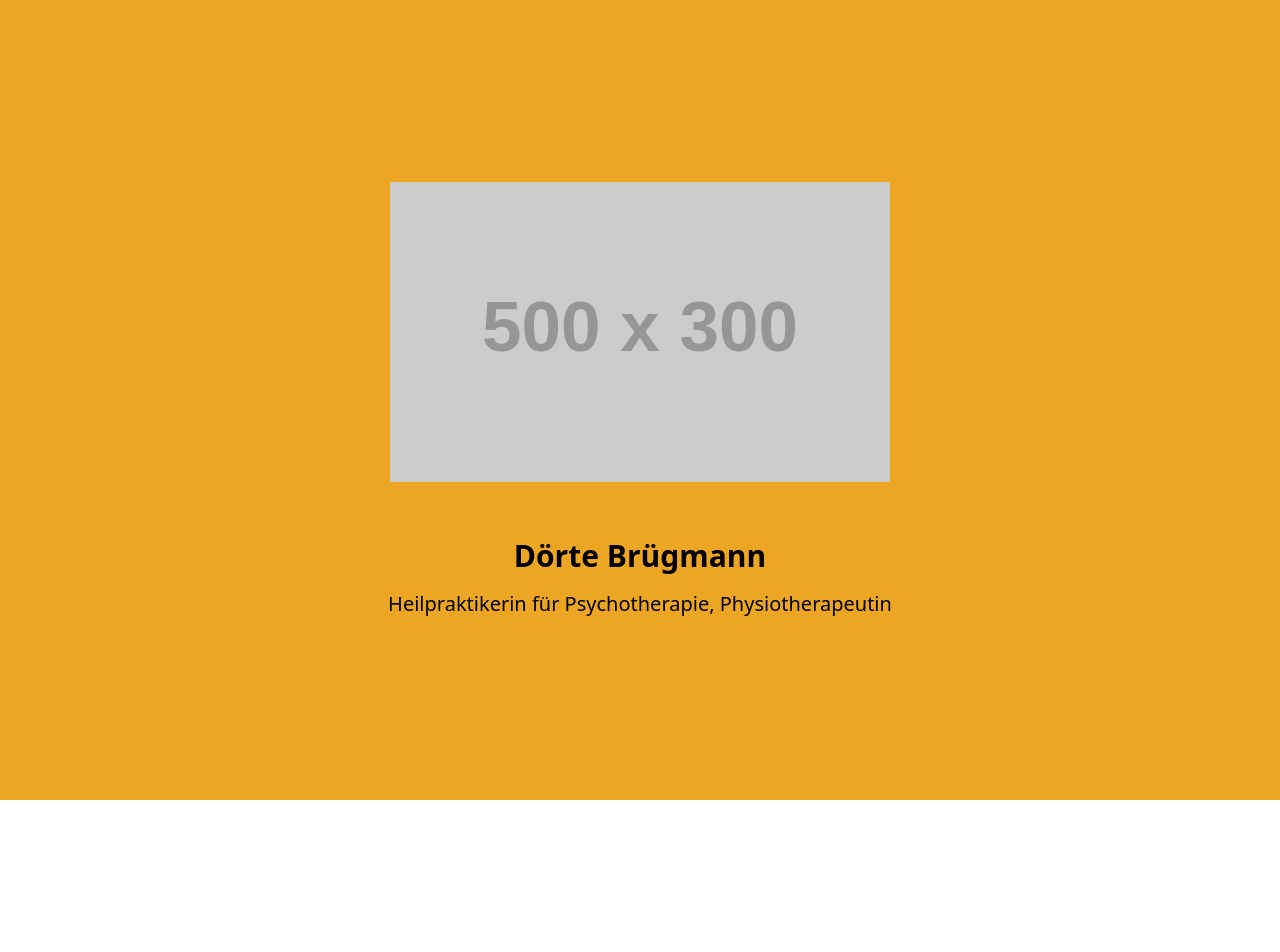
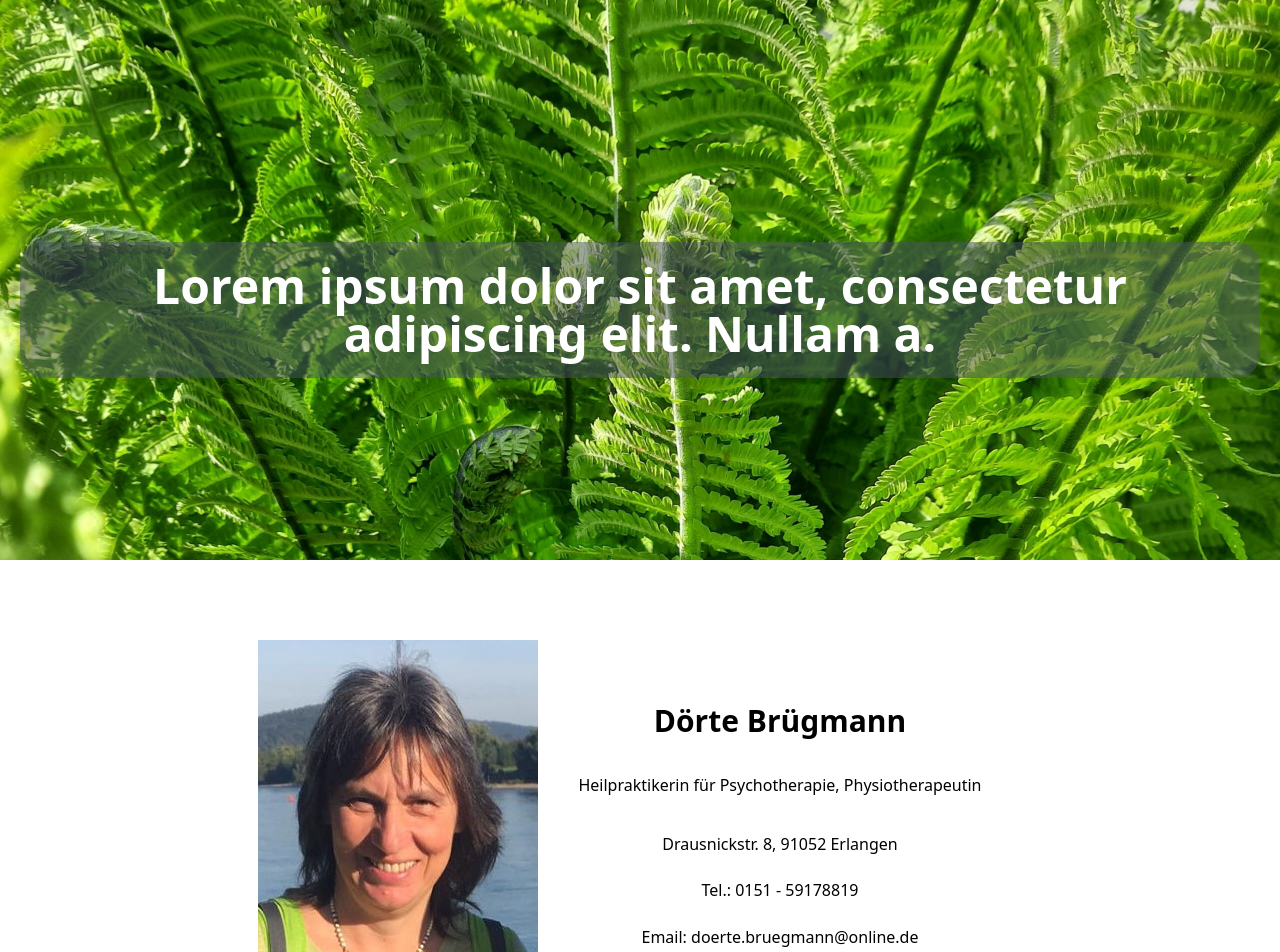
Before and after one commit to Han2-Ro/doerte-website, a SvelteKit app: page / in a window 1280 px wide. Shown: the top 952 px of the page. Before the commit the page ends 800 px from the top, so only its background shows below. Built offline with nearby package versions, Linux system fonts and the light colour scheme.

Commit message:
first concept

```diff
--- /dev/null
+++ b/src/lib/homepage/Hero.svelte
@@ -0,0 +1,15 @@
+<section
+    class="flex h-[35rem] w-full flex-col align-middle justify-center bg-cover bg-center p-5 lg:pt-20"
+>
+    <h2
+        class="p-5 text-center bg-gray-600 bg-opacity-50 rounded-3xl text-3xl font-bold text-white lg:text-5xl"
+    >
+        Lorem ipsum dolor sit amet, consectetur adipiscing elit. Nullam a.
+    </h2>
+</section>
+
+<style>
+    section {
+        background-image: url($lib/assets/farn.jpg);
+    }
+</style>
--- /dev/null
+++ b/src/lib/homepage/Info.svelte
@@ -0,0 +1,18 @@
+<script>
+    import portrait from "$lib/assets/portrait.jpg";
+</script>
+
+<section
+    class="lg:mt-20 mb-20 flex flex-col-reverse lg:flex-row justify-center"
+>
+    <img src={portrait} alt="Placeholder" />
+    <div class="p-10 flex flex-col justify-evenly items-center">
+        <h1 class="font-bold text-3xl">Dörte Brügmann</h1>
+        <p class="my-3 text-center">
+            Heilpraktikerin für Psychotherapie, Physiotherapeutin
+        </p>
+        <p>Drausnickstr. 8, 91052 Erlangen</p>
+        <p>Tel.: 0151 - 59178819</p>
+        <p>Email: doerte.bruegmann@online.de</p>
+    </div>
+</section>
--- a/src/routes/+page.svelte
+++ b/src/routes/+page.svelte
@@ -1,18 +1,7 @@
-<section class="center-container">
-    <img src="https://placehold.co/500x300" alt="Placeholder Image" />
-    <h1 class="mt-14 font-bold text-3xl">Dörte Brügmann</h1>
-    <p class="text-xl mt-4">
-        Heilpraktikerin für Psychotherapie, Physiotherapeutin
-    </p>
-</section>
+<script>
+    import Hero from "$lib/homepage/Hero.svelte";
+    import Info from "$lib/homepage/Info.svelte";
+</script>
 
-<style>
-    .center-container {
-        display: flex;
-        flex-direction: column;
-        justify-content: center;
-        align-items: center;
-        height: 100vh; /* Set the height to 100% of the viewport height */
-        background-color: #eca624;
-    }
-</style>
+<Hero />
+<Info />
```
Also changed, not shown: src/lib/assets/farn.jpg (added), src/lib/assets/portrait.jpg (added).
